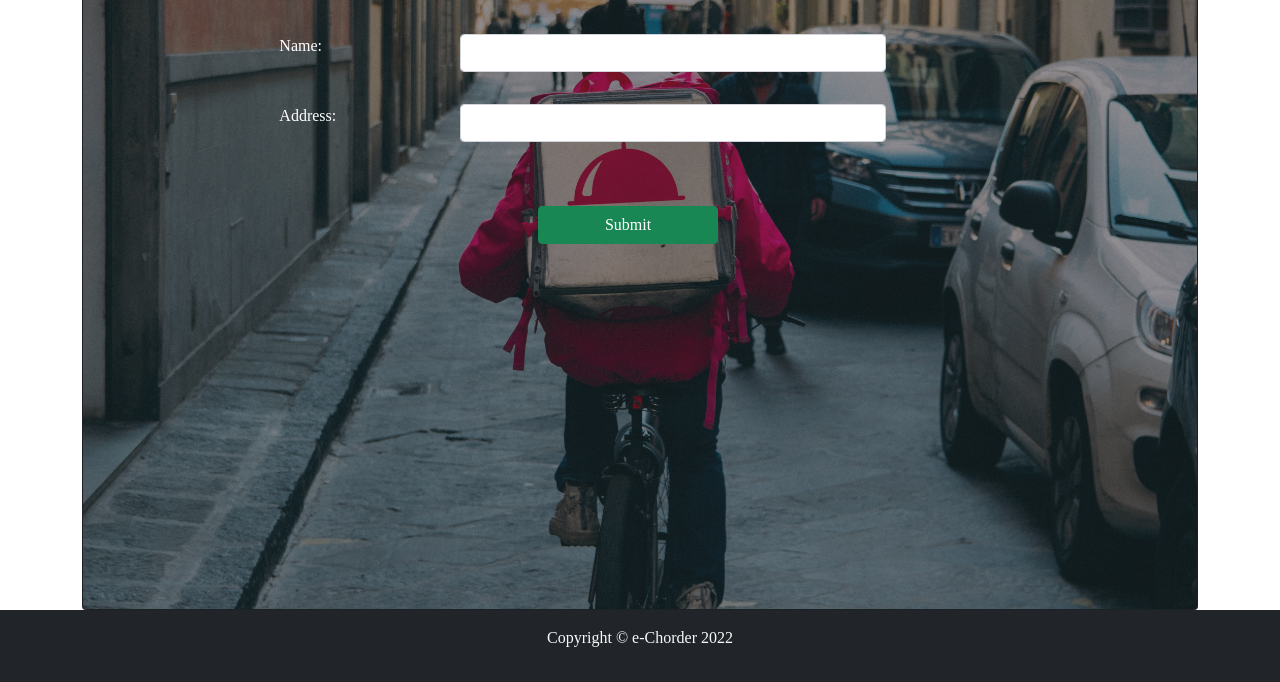
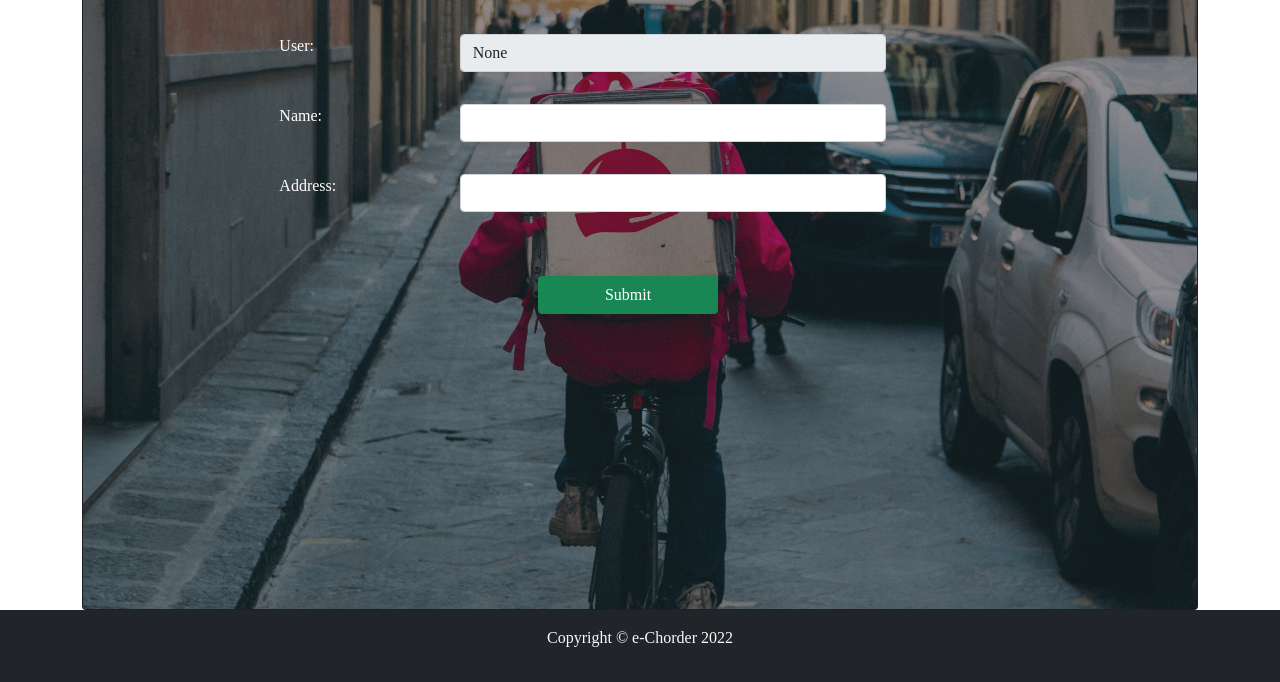
Before and after one commit to ChiNacl/eChorder, a Django app: page /createrestaurant/ in a window 1280 px wide. Shown: the part 335-1017 px from the top of the page. Run offline with Django 3.2, Linux system fonts and the light colour scheme.

Commit message:
implemented create restaurant for restaurant manager. Used javascript to pass user id to a hidden input field that was set to disabled.

```diff
--- a/account/urls.py
+++ b/account/urls.py
@@ -5,5 +5,5 @@ urlpatterns = [
     path('register/', views.register_view, name='register'),
     path('login/', views.login_view, name='login'),
     path('logout/', views.logout_view, name='logout'),
-    path('profile/<int:id>', views.profile, name='profile'),
+    path('profile/<int:pk>', views.profile, name='profile'),
 ]
--- a/account/views.py
+++ b/account/views.py
@@ -76,10 +76,10 @@ def logout_view(request):
 
 
 @login_required(login_url='login')
-def profile(request, id):
+def profile(request, pk):
     if request.user.category == 'Restaurant Manager':
         try:
-            restaurant = Restaurant.objects.get(user=id)
+            restaurant = Restaurant.objects.get(user=pk)
             return render(request, 'account/user_profile.html/', {'restaurant': restaurant})
             # restaurant = get_object_or_404(Restaurant, user=id)
         except ObjectDoesNotExist:
--- a/restaurant/forms.py
+++ b/restaurant/forms.py
@@ -1,13 +1,16 @@
+from urllib.request import Request
 from django.forms import ModelForm
 from django import forms
+from django.http import request
 from .models import Restaurant, Menu
 
 
 class RestaurantForm(ModelForm):
     class Meta:
         model = Restaurant
-        fields = ['name', 'address']
+        fields = ['user', 'name', 'address']
         widgets = {
+            'user': forms.TextInput(attrs={'class': 'form-control', 'id': 'userpk'}),
             'name': forms.TextInput(attrs={'class': 'form-control'}),
             'address': forms.TextInput(attrs={'class': 'form-control'}),
         }
--- a/restaurant/models.py
+++ b/restaurant/models.py
@@ -1,5 +1,6 @@
 from django.db import models
 from django.conf import settings
+from django.http import request
 from django.urls import reverse
 
 # Create your models here.
--- a/restaurant/templates/restaurant/restaurant_form.html
+++ b/restaurant/templates/restaurant/restaurant_form.html
@@ -13,6 +13,7 @@
             <form action="" class="row" method="post" enctype="multipart/form-data">
                 {% csrf_token %}
                 {% include 'restaurant/form-template.html' %}
+                <input type="hidden" name="hidden" id="hid" value="{{ user.id }}" />
                 <div class="my-5 row">
                     <button type="submit" class="btn btn-success col-md-2 offset-md-5">Submit</button>
                 </div>
@@ -26,7 +27,14 @@
   img.card-img {
     opacity: 0.5;
   }
-  input {
 
-  }
 {% endblock %}
+
+{% block script %}
+let user_pk;
+let hi;
+hi = document.getElementById('hid');
+user_pk = document.getElementById('userpk');
+user_pk.value = hi.value;
+user_pk.setAttribute("readonly", "true");
+{% endblock %}
--- a/restaurant/templates/restaurant/restaurants.html
+++ b/restaurant/templates/restaurant/restaurants.html
@@ -10,12 +10,13 @@
       <img src="{{ user.profile_image.url }}" class="d-block mx-auto rounded" width="300" height="auto" alt="user profile picture">
       {% for restaurant in restaurants %}
       <div class="card-text">
-            <p>{{ restaurant.name }}</p> - <small>{{ restaurant.address }}</small>
+            <a href="{% url 'restaurant' restaurant.id %}"><h4><strong>{{ restaurant.name }}</strong></h4></a>
+            <small>{{ restaurant.address }}</small>
       </div>
       {% endfor %}
 
       {% if not restaurants %}
-      <p><strong class="bg-warning">No Restaurant exists in our Database</strong></p>
+      <h2 class="my-5 text-center text-dark"><strong class="bg-warning p-3">No Restaurant exists in our Database</strong></h2>
       {% endif %}
   </div>
 </div>
--- a/restaurant/urls.py
+++ b/restaurant/urls.py
@@ -4,6 +4,6 @@ from . import views
 urlpatterns = [
     path('', views.home, name='home'),
     path('restaurants/', views.RestaurantView.as_view(), name='restaurants'),
-    path('restaurant/', views.RestaurantDetailView.as_view(), name='restaurant'),
+    path('restaurant/<int:pk>', views.RestaurantDetailView.as_view(), name='restaurant'),
     path('createrestaurant/', views.CreateRestaurant.as_view(), name='create_restaurant'),
 ]
--- a/restaurant/views.py
+++ b/restaurant/views.py
@@ -1,8 +1,10 @@
-from django.shortcuts import render, get_object_or_404
+from django.http import request
+from django.shortcuts import render, get_object_or_404, redirect
 from .forms import RestaurantForm
 from .models import Restaurant, Menu
 from django.views.generic import TemplateView, ListView, DetailView
 from django.views.generic.edit import CreateView, UpdateView, DeleteView
+
 
 # Create your views here.
 def home(request):
@@ -21,15 +23,17 @@ class RestaurantDetailView(DetailView):
     context_object_name = 'restaurant'
 
     def get_context_data(self, **kwargs):
-        context = super().get_context_data(**kwargs)
-        context['menu'] = self.object.menu_set.all()
-        return context
+        try:
+            context = super().get_context_data(**kwargs)
+            context['menu'] = self.object.menu.all()
+            return context
+        except Menu.DoesNotExist:
+            return context
+            # print(self.object.pk)
+
         # context['menu'] = Menu.objects.filter(restaurant=self.object)
 
 
 class CreateRestaurant(CreateView):
     model = Restaurant
     form_class = RestaurantForm
-    # fields = ['name', 'address']
-    # template_name = 'restaurant/restaurant_form.html'
-    # success_url = reverse_lazy('restaurants')
--- a/templates/base.html
+++ b/templates/base.html
@@ -53,6 +53,12 @@
         <p>Copyright &copy; e-Chorder {% now 'Y' %}</p>
     </div>
 </footer>
+<script>
+    {% block script %}
+
+    {% endblock %}
+</script>
+
 <!-- built files will be auto injected -->
 <script src="https://cdn.jsdelivr.net/npm/bootstrap@5.1.3/dist/js/bootstrap.bundle.min.js" integrity="sha384-ka7Sk0Gln4gmtz2MlQnikT1wXgYsOg+OMhuP+IlRH9sENBO0LRn5q+8nbTov4+1p" crossorigin="anonymous"></script>
 </body>
```
Also changed, not shown: account/templates/account/user_profile.html (+3 -4 lines), restaurant/templates/restaurant/restaurant.html (+11 -5 lines), restaurant/migrations/0003_alter_menu_restaurant.py (added), restaurant/templates/restaurant/menu_form.html (added).
